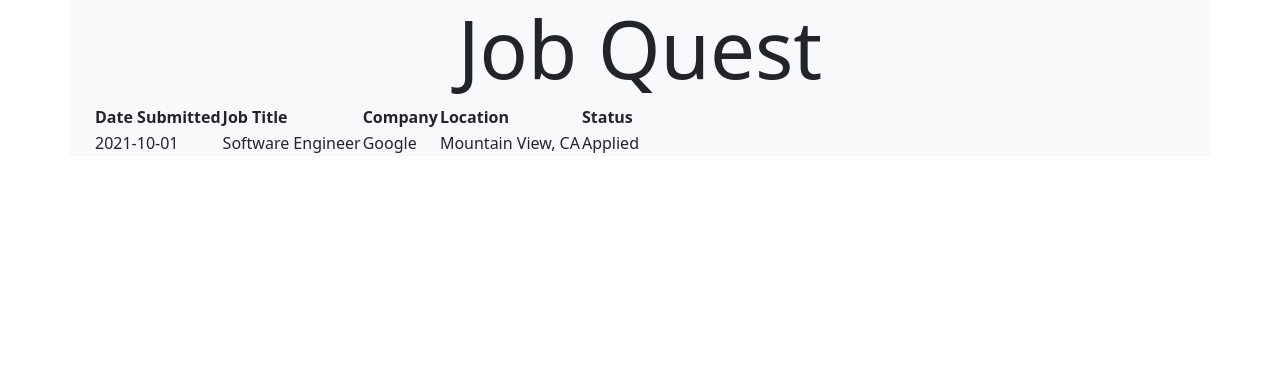
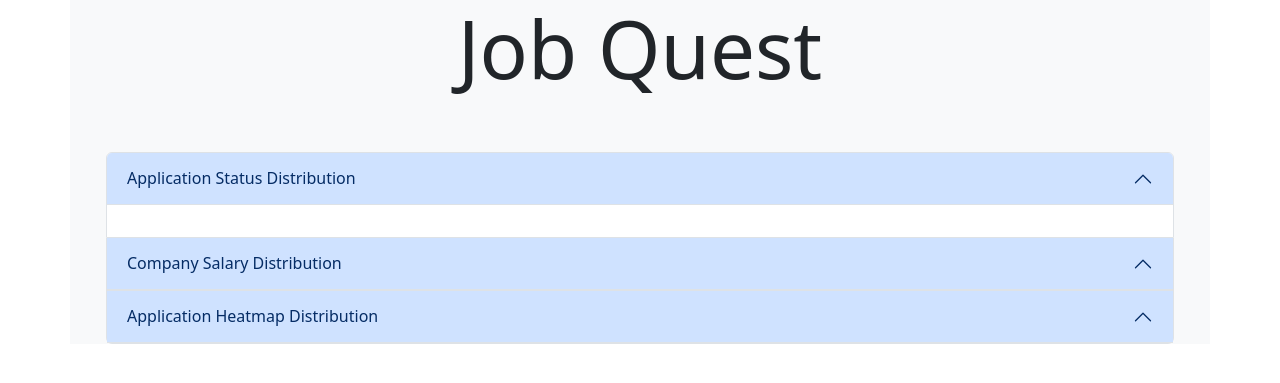
Before and after one commit to james-j-han/job-quest, a Flask app: template templates/analytics.html in a window 1280 px wide. Shown: the top 383 px of the page. Run offline with Flask 3, Linux system fonts and the light colour scheme; the template is opened without the code that fills it, so the values that code supplies are empty; parts of the project's set-up code (start-up, migrations or seed data) failed here and were passed over.

Commit message:
adds analytical page with several charts

```diff
--- a/app.py
+++ b/app.py
@@ -4,6 +4,7 @@ from flask_bcrypt import Bcrypt
 from sqlalchemy import text
 from dotenv import load_dotenv
 import os
+import plotly.express as px
 
 load_dotenv()
 
@@ -244,7 +245,81 @@ def company():
 
 @app.route('/analytics')
 def analytics():
-    return render_template('analytics.html')
+
+    app_status_dist_chart = app_status_dist()
+    salary_dist_chart = salary_dist()
+    app_heatmap_chart = applications_heatmap()
+    return render_template('analytics.html', pie_chart=app_status_dist_chart.to_html(full_html=False), salary_chart=salary_dist_chart.to_html(full_html=False), heatmap_chart=app_heatmap_chart.to_html(full_html=False))
+
+def app_status_dist():
+    query = text("""
+    SELECT status, COUNT(*) AS count
+    FROM applications
+    WHERE user_id = :user_id
+    GROUP BY status
+    """)
+    app_status = db.session.execute(query, {"user_id": session['user_id']}).mappings().fetchall()
+    statuses = [row['status'] for row in app_status]
+    counts = [row['count'] for row in app_status]
+
+    colors = ['#0d6efd', '#198754', '#dc3545']
+    fig = px.pie(values=counts, names=statuses, color_discrete_sequence=colors)
+    fig.update_traces(textinfo='percent+label')
+    return fig
+
+def salary_dist():
+    query = text("""
+    SELECT c.name AS company,
+    AVG(jl.salary) AS avg_salary
+    FROM job_listings AS jl
+    INNER JOIN companies AS c
+    ON jl.company_id = c.id
+    WHERE jl.salary > 0 AND jl.user_id = :user_id
+    GROUP BY c.name
+    """)
+    salary_data = db.session.execute(query, {"user_id": session['user_id']}).mappings().fetchall()
+
+    companies = [row['company'] for row in salary_data]
+    avg_salaries = [row['avg_salary'] for row in salary_data]
+
+    fig = px.bar(
+        x=companies,
+        y=avg_salaries,
+        labels={"x": "Company", "y": "Average Salary"}
+    )
+
+    # Update layout
+    fig.update_layout(
+        xaxis_title="Company",
+        yaxis_title="Average Salary",
+        barmode="group"
+    )
+
+    return fig
+
+def applications_heatmap():
+    query = text("""
+    SELECT DAYOFWEEK(application_date) AS day, COUNT(*) AS app_count
+    FROM applications
+    WHERE user_id = :user_id
+    GROUP BY DAYOFWEEK(application_date)
+    ORDER BY day
+    """)
+    heatmap_data = db.session.execute(query, {"user_id": session['user_id']}).mappings().fetchall()
+    weekdays_map = {1: "Sunday", 2: "Monday", 3: "Tuesday", 4: "Wednesday", 5: "Thursday", 6: "Friday", 7: "Saturday"}
+    weekdays = [weekdays_map[row['day']] for row in heatmap_data]
+    app_count = [row['app_count'] for row in heatmap_data]
+
+    fig = px.imshow(
+        [app_count],
+        labels=dict(x="Weekday", y="Frequency", color="Applications Count"),
+        x=weekdays,
+        y=["Applications"],
+        color_continuous_scale="Blues",
+        title="Applications by Weekday"
+    )
+
+    return fig
 
 @app.route('/notification')
 def reminder():
--- a/templates/analytics.html
+++ b/templates/analytics.html
@@ -1,20 +1,72 @@
 {% extends 'base.html' %} {% block content %}
-<div class="applications-content">
-  <table class="applications-table">
-    <tr>
-      <th>Date Submitted</th>
-      <th>Job Title</th>
-      <th>Company</th>
-      <th>Location</th>
-      <th>Status</th>
-    </tr>
-    <tr>
-      <td>2021-10-01</td>
-      <td>Software Engineer</td>
-      <td>Google</td>
-      <td>Mountain View, CA</td>
-      <td>Applied</td>
-    </tr>
-  </table>
+<div class="container w-100 d-flex flex-column justify-content-center">
+  <div class="accordion mt-5" id="accordionOne">
+    <div class="accordion-item">
+      <h2 class="accordion-header" id="headingOne">
+        <button
+          class="accordion-button"
+          type="button"
+          data-bs-toggle="collapse"
+          data-bs-target="#collapseOne"
+          aria-expanded="true"
+          aria-controls="collapseOne"
+        >
+          Application Status Distribution
+        </button>
+      </h2>
+      <div
+        id="collapseOne"
+        class="accordion-collapse collapse show"
+        aria-labelledby="headingOne"
+        data-bs-parent="#accordionOne"
+      >
+        <div class="accordion-body">{{ pie_chart | safe}}</div>
+      </div>
+    </div>
+    <div class="accordion-item">
+      <h2 class="accordion-header" id="headingTwo">
+        <button
+          class="accordion-button"
+          type="button"
+          data-bs-toggle="collapse"
+          data-bs-target="#collapseTwo"
+          aria-expanded="false"
+          aria-controls="collapseTwo"
+        >
+          Company Salary Distribution
+        </button>
+      </h2>
+      <div
+        id="collapseTwo"
+        class="accordion-collapse collapse"
+        aria-labelledby="headingTwo"
+        data-bs-parent="#accordionOne"
+      >
+        <div class="accordion-body">{{ salary_chart | safe}}</div>
+      </div>
+    </div>
+    <div class="accordion-item">
+      <h2 class="accordion-header" id="headingThree">
+        <button
+          class="accordion-button"
+          type="button"
+          data-bs-toggle="collapse"
+          data-bs-target="#collapseThree"
+          aria-expanded="false"
+          aria-controls="collapseThree"
+        >
+          Application Heatmap Distribution
+        </button>
+      </h2>
+      <div
+        id="collapseThree"
+        class="accordion-collapse collapse"
+        aria-labelledby="headingThree"
+        data-bs-parent="#accordionOne"
+      >
+        <div class="accordion-body">{{ heatmap_chart | safe}}</div>
+      </div>
+    </div>
+  </div>
 </div>
 {% endblock %}
```
